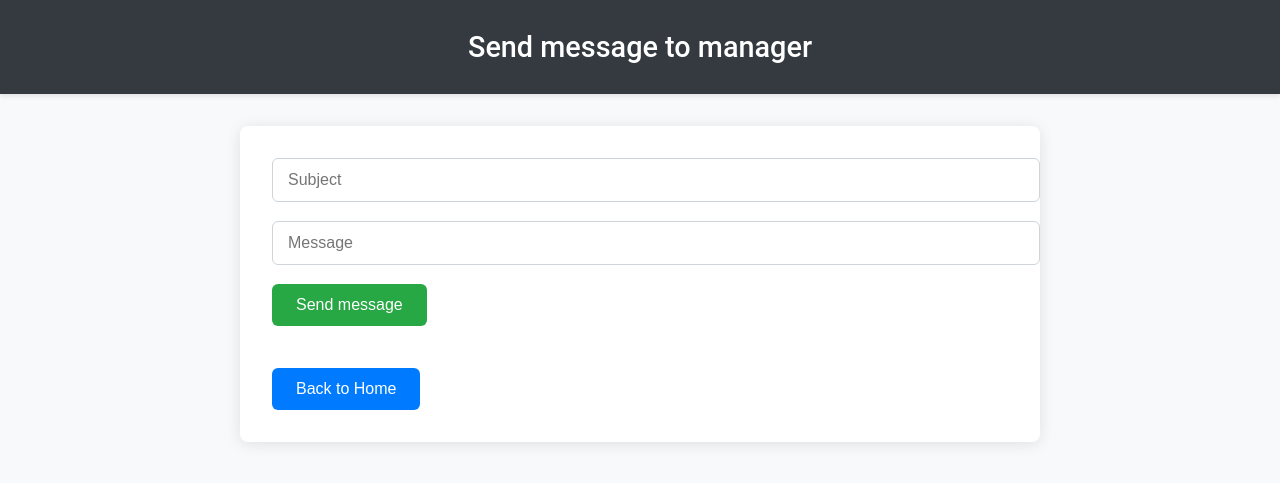
After one commit to gauthamkrishna1312/scheduler, a Django app: page /message in a window 1280 px wide. The commit adds this page. Shown: the top 483 px of the page. Run offline with Django 5.2, Linux system fonts and the light colour scheme; a user stored in the database is signed in.

Commit message:
Send message added need to create inbox for manager

```diff
--- a/sheduler/home/admin.py
+++ b/sheduler/home/admin.py
@@ -1,8 +1,8 @@
 from django.contrib import admin
-from .models import Shedule, Message2Manager
+from .models import Shedule, Message
 
 # Register your models here.
 admin.site.register([
     Shedule,
-    Message2Manager
+    Message
 ])
--- a/sheduler/home/urls.py
+++ b/sheduler/home/urls.py
@@ -10,4 +10,5 @@ urlpatterns = [
 
     path('manage_schedule', views.manage_schedule, name='manage_schedule'),
     path('create_schedule', views.create_schedule, name='create_schedule'),
+    path('message', views.sendmessage, name='sendmessage'),
 ]
--- a/sheduler/home/views.py
+++ b/sheduler/home/views.py
@@ -5,8 +5,7 @@ from django.contrib import messages
 from django.shortcuts import redirect
 from django.contrib.auth.decorators import login_required
 from django.utils import timezone
-from .models import Shedule
-
+from .models import Shedule, Message
 from django.contrib.auth.decorators import user_passes_test
 from django.shortcuts import render, redirect
 from django.utils import timezone
@@ -103,30 +102,6 @@ def create_schedule(request):
     users = User.objects.all()
     return render(request, 'manage_schedule.html', {'users': users})
 
-# @user_passes_test(lambda u: u.is_superuser, login_url='signin')
-# def create_schedule(request):
-#     if request.method == 'POST':
-#         title = request.POST['title']
-#         department = request.POST.get('department', '')
-#         start_time = request.POST['start_time']
-#         end_time = request.POST['end_time']
-#         user_id = request.POST['user_id']
-
-#         user = User.objects.get(id=user_id)
-#         Shedule.objects.create(
-#             user=user,
-#             title=title,
-#             department=department,
-#             start_time=start_time,
-#             end_time=end_time
-#         )
-#         messages.success(request, 'Schedule created successfully!')
-#         return redirect('manage_schedule')  # Change this to your actual redirect view name
-
-#     user = User.objects.all()
-#     context = {'users': user}
-
-#     return render(request, 'manage_schedule.html', context)
 
 @login_required(login_url='signin')
 def index(request):
@@ -143,23 +118,30 @@ def index(request):
     return render(request, 'index.html', context)
 
 
-    # current_datetime = timezone.now()
-    # todos = Shedule.objects.filter(user=request.user)
-
-    # pendingtodos = todos.filter(Q(completed=False) & Q(due_date__gt=current_datetime))
-    # checkedtods = todos.filter(completed=True)
-    # expiredtodos = todos.filter(due_date__lt=current_datetime)
-    # return render(request, 'index.html', {
-    #     'todos': todos,
-    #     'pendingtodos':pendingtodos,
-    #     'checkedtods':checkedtods,
-    #     'expiredtodos':expiredtodos,
-    #     'username': request.user.username,
-    #     })
 @login_required(login_url='signin')
 def logout(request):
     auth.logout(request)
     return redirect('signin')
+
+@login_required(login_url='signin')
+def sendmessage(request):
+    if request.method == 'POST':
+
+        sender = request.user
+        subject = request.POST['subject']
+        body = request.POST['body']
+
+        Message.objects.create(
+            sender=sender,
+            subject=subject,
+            body=body
+        )
+        messages.success(request, 'Message sent successfully!')
+        return redirect('sendmessage')
+
+    return render(request, 'sendmessage.html')
+
+
 
 
 def signup(request):
--- /dev/null
+++ b/sheduler/static/sheduler/sendmsg.css
@@ -0,0 +1,144 @@
+/* Base Styles */
+body {
+    font-family: 'Roboto', Arial, sans-serif;
+    line-height: 1.6;
+    margin: 0;
+    padding: 0;
+    background-color: #f8f9fa;
+    color: #212529;
+}
+
+header {
+    background-color: #343a40;
+    color: #ffffff;
+    padding: 1.5rem 0;
+    text-align: center;
+    box-shadow: 0 2px 5px rgba(0,0,0,0.1);
+}
+
+header h1 {
+    margin: 0;
+    font-size: 1.8rem;
+    font-weight: 500;
+}
+
+/* Main Content */
+main {
+    max-width: 800px;
+    margin: 2rem auto;
+    padding: 0 1.5rem;
+}
+
+/* Form Styles */
+#message-form {
+    background: #ffffff;
+    padding: 2rem;
+    border-radius: 8px;
+    box-shadow: 0 2px 15px rgba(0, 0, 0, 0.1);
+}
+
+#message-form input[type="text"] {
+    width: 100%;
+    padding: 12px 15px;
+    margin-bottom: 1.2rem;
+    border: 1px solid #ced4da;
+    border-radius: 6px;
+    font-size: 1rem;
+    transition: all 0.3s ease;
+}
+
+#message-form input[type="text"]:focus {
+    border-color: #80bdff;
+    outline: none;
+    box-shadow: 0 0 0 0.2rem rgba(0,123,255,0.25);
+}
+
+/* Button Styles */
+#message-form button {
+    display: inline-block;
+    padding: 12px 24px;
+    border: none;
+    border-radius: 6px;
+    font-size: 1rem;
+    font-weight: 500;
+    cursor: pointer;
+    transition: all 0.3s ease;
+}
+
+#message-form button[type="submit"] {
+    background-color: #28a745;
+    color: white;
+}
+
+#message-form button[type="submit"]:hover {
+    background-color: #218838;
+    transform: translateY(-2px);
+}
+
+.button2 {
+    background-color: #007bff;
+    color: white;
+    margin-top: 1rem;
+}
+
+.button2:hover {
+    background-color: #0069d9;
+    transform: translateY(-2px);
+}
+
+/* Message Styles */
+#message-form p {
+    padding: 12px 15px;
+    background-color: #e8f5e9;
+    color: #2e7d32;
+    border-radius: 6px;
+    margin: 1.5rem 0;
+    animation: fadeIn 0.4s ease-out;
+    border-left: 4px solid #2e7d32;
+}
+
+/* Animations */
+@keyframes fadeIn {
+    from { opacity: 0; transform: translateY(10px); }
+    to { opacity: 1; transform: translateY(0); }
+}
+
+/* Responsive Design */
+@media (max-width: 768px) {
+    header h1 {
+        font-size: 1.5rem;
+    }
+
+    #message-form {
+        padding: 1.5rem;
+    }
+}
+
+@media (max-width: 576px) {
+    main {
+        margin: 1rem auto;
+        padding: 0 1rem;
+    }
+
+    header {
+        padding: 1rem 0;
+    }
+
+    header h1 {
+        font-size: 1.3rem;
+    }
+
+    #message-form {
+        padding: 1.2rem;
+    }
+
+    #message-form button {
+        width: 100%;
+        padding: 14px;
+        margin-bottom: 0.5rem;
+    }
+
+    .button2 {
+        margin-top: 0.5rem;
+    }
+}
--- /dev/null
+++ b/sheduler/templates/sendmessage.html
@@ -0,0 +1,32 @@
+{%load static%}
+<!DOCTYPE html>
+<html lang="en">
+<head>
+    <meta charset="UTF-8">
+    <meta http-equiv="X-UA-Compatible" content="IE=edge">
+    <meta name="viewport" content="width=device-width, initial-scale=1.0">
+    <title>sendmessage</title>
+    <link rel="stylesheet" href="{% static 'sheduler/sendmsg.css' %}">
+</head>
+<body>
+    <header>
+        <h1>Send message to manager</h1>
+    </header>
+    <main>
+        <section id="message-form">
+            <form method="POST">
+                {% csrf_token %}
+                <input type="text" name="subject" placeholder="Subject" required>
+                <input type="text" name="body" placeholder="Message" required>
+                <button type="submit">Send message</button>
+            </form>
+            {% for message in messages %}
+                <p>{{ message }}</p>
+            {% endfor %}
+
+            <br>
+            <button class="button2" type="button" onclick="window.location.href='{% url 'index' %}'">Back to Home</button>
+        </section>
+    </main>
+</body>
+</html>
```
Also changed, not shown: sheduler/home/models.py (+10 -3 lines), sheduler/templates/index.html (+16 -0 lines), sheduler/db.sqlite3, sheduler/home/migrations/0003_message_delete_message2manager.py (added).
